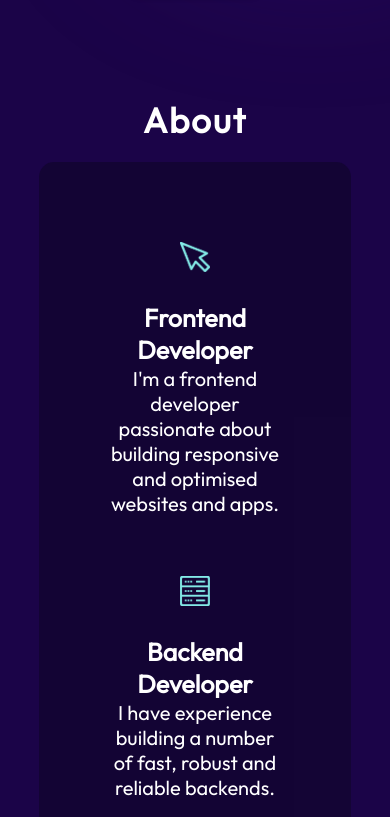
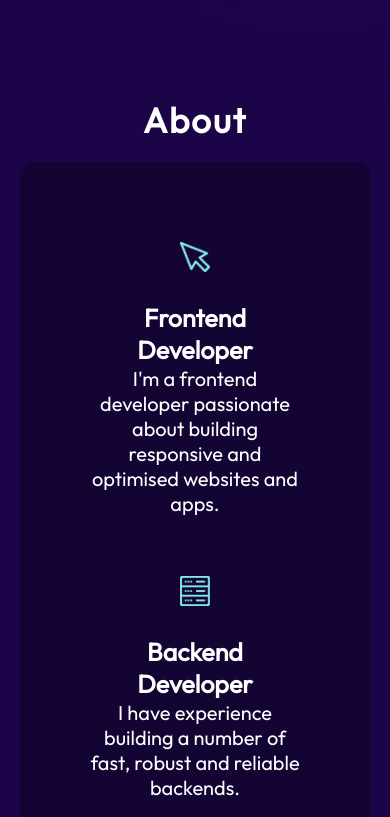
Before and after one commit to annaewbank/Anna-Ewbank-Portfolio, a React (Vite) app: page / in a window 390 px wide. Shown: the part 847-1664 px from the top of the page. Built offline with nearby package versions, Linux system fonts and the light colour scheme.

Commit message:
style: css updates

```diff
--- a/src/components/About/About.module.css
+++ b/src/components/About/About.module.css
@@ -42,6 +42,9 @@ ul img {
 }
 
 @media screen and (max-width: 830px) {
+  .container {
+    margin: 100px 5% 0 5%;
+  }
   .title {
     text-align: center;
   }
--- a/src/components/Experience/Experience.module.css
+++ b/src/components/Experience/Experience.module.css
@@ -48,6 +48,9 @@
 }
 
 @media screen and (max-width: 830px) {
+  .container {
+    margin: 80px 5% 0 5%;
+  }
   .title {
     text-align: center;
   }
--- a/src/components/Hero/Hero.module.css
+++ b/src/components/Hero/Hero.module.css
@@ -100,6 +100,6 @@
   }
   .heroImg {
     width: 60%;
-    height: auto;
+    object-fit: contain;
   }
 }
--- a/src/components/Projects/Projects.module.css
+++ b/src/components/Projects/Projects.module.css
@@ -20,6 +20,9 @@
 }
 
 @media screen and (max-width: 1200px) {
+  .container {
+    margin: 80px 5% 0 5%;
+  }
   .projects {
     flex-direction: column;
     gap: 20px;
```
